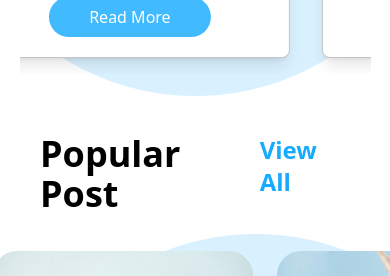
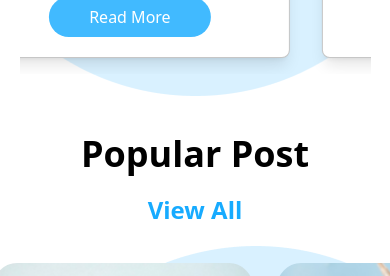
Before and after one commit to adnan4k/Hakim_web, a React (Create React App) app in the folder client/: page / in a window 390 px wide. Shown: the part 2220-2496 px from the top of the page. Built offline with nearby package versions, Linux system fonts and the light colour scheme.

Commit message:
responsivness added

```diff
--- a/client/src/components/Hero.jsx
+++ b/client/src/components/Hero.jsx
@@ -9,7 +9,7 @@ function Hero() {
         </h2>
       </div>
       <div>
-        <div className="bg-[url('/images/ads.png')]  bg-left bg-cover">
+        <div className="bg-[url('/images/ads.png')] bg-left bg-cover">
           <div className="bg-[url('/images/hero-bg.jpg')] -mt-24 z-0 bg-cover h-screen bg-center">
             <img
               src="/images/hakim-hero.png"
--- a/client/src/components/PopularPost.jsx
+++ b/client/src/components/PopularPost.jsx
@@ -1,18 +1,17 @@
 import React from "react";
 import MultipleItems from "./PopularPostSlider";
+
 function PopularPost() {
   return (
     <div>
-      <div className="flex my-5">
-        <div>
-          <h3 className="font-extrabold text-4xl ml-10">Popular Post</h3>
-        </div>
+      <div className="flex flex-col md:flex-row items-center justify-between my-5">
+        <h3 className="font-extrabold text-4xl md:ml-10">Popular Post</h3>
         <div className="flex-grow"></div>
-        <div>
-          <a href="/">
-            <h2 className="text-[#17ABFF] font-bold text-2xl mr-10">View All</h2>
-          </a>
-        </div>
+        <a href="/">
+          <h2 className="text-[#17ABFF] font-bold text-2xl md:mr-10 mt-5 md:mt-0">
+            View All
+          </h2>
+        </a>
       </div>
 
       <div className="cards">
```
